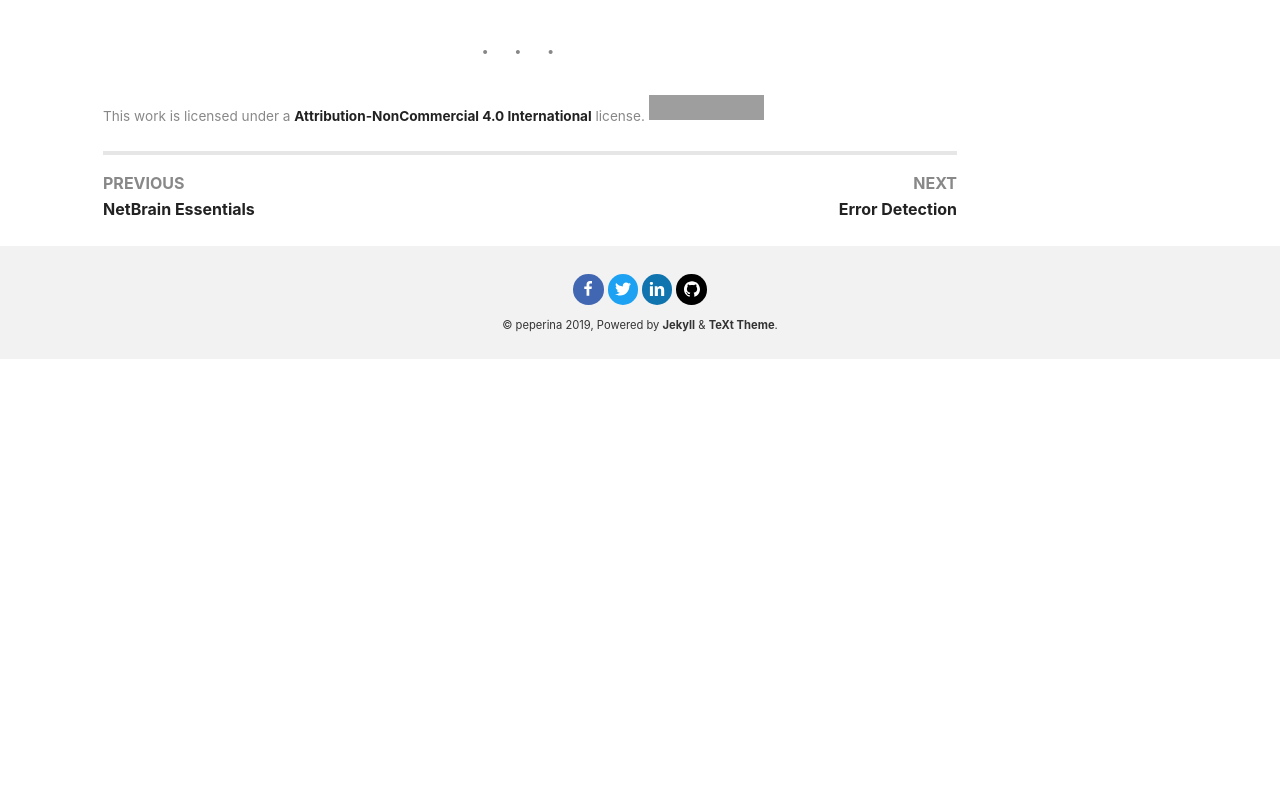
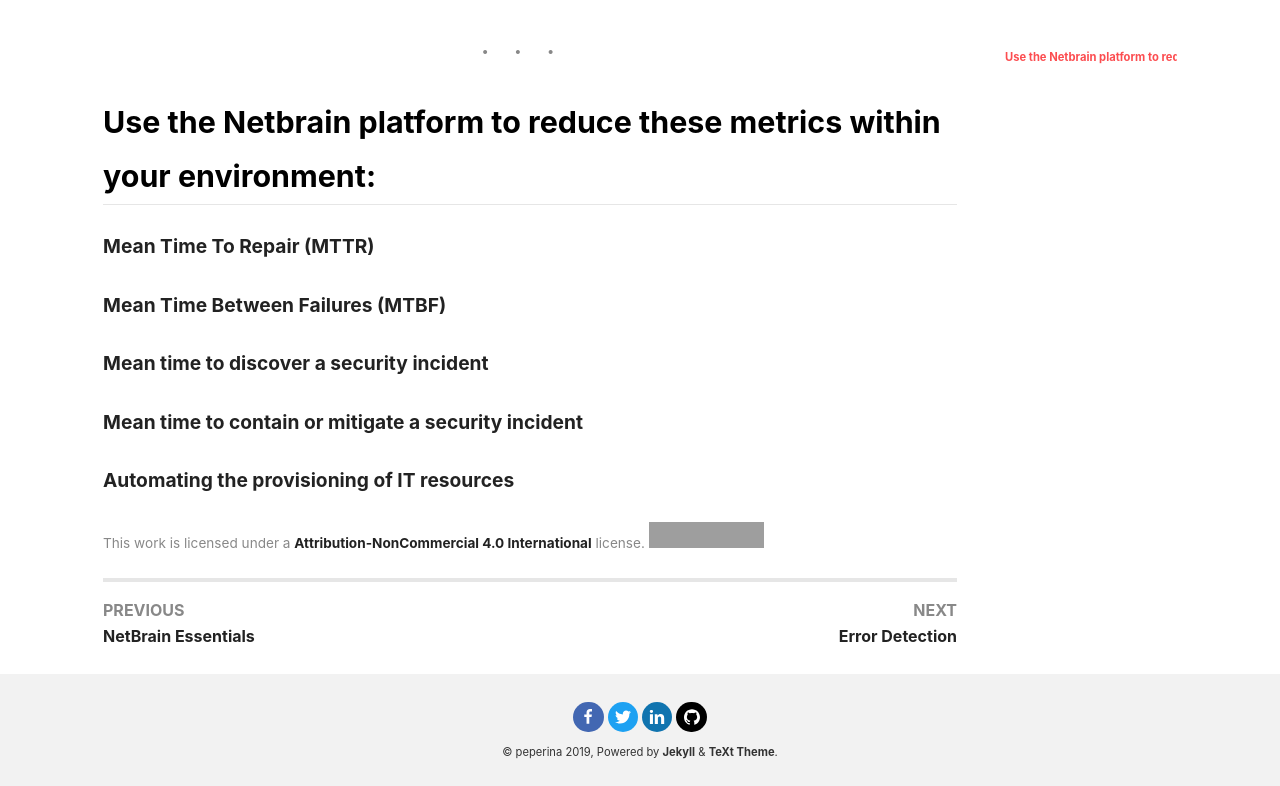
Before and after one commit to amarinjs/sitio, a Jekyll site: the page built from _posts/2019-09-27-Netbrain-potential.md, in a window 1280 px wide. Shown: the part 576-1362 px from the top of the page. Built offline with Jekyll 4.4.1, drawn with Linux system fonts in a browser that asks for light colours; nearby versions of some CDN libraries; comment, search, counter and statistics services are not loaded; before the commit the page ends 935 px from its top, so only the background shows below that; grey boxes are pictures that could not be loaded.

Commit message:
Update 2019-09-27-Netbrain-potential.md

```diff
--- a/_posts/2019-09-27-Netbrain-potential.md
+++ b/_posts/2019-09-27-Netbrain-potential.md
@@ -21,3 +21,15 @@
 <!--more-->
 
 ---
+
+## Use the Netbrain platform to reduce these metrics within your environment:
+
+#### Mean Time To Repair (MTTR)
+
+#### Mean Time Between Failures (MTBF)
+
+#### Mean time to discover a security incident
+
+#### Mean time to contain or mitigate a security incident
+
+#### Automating the provisioning of IT resources
```
